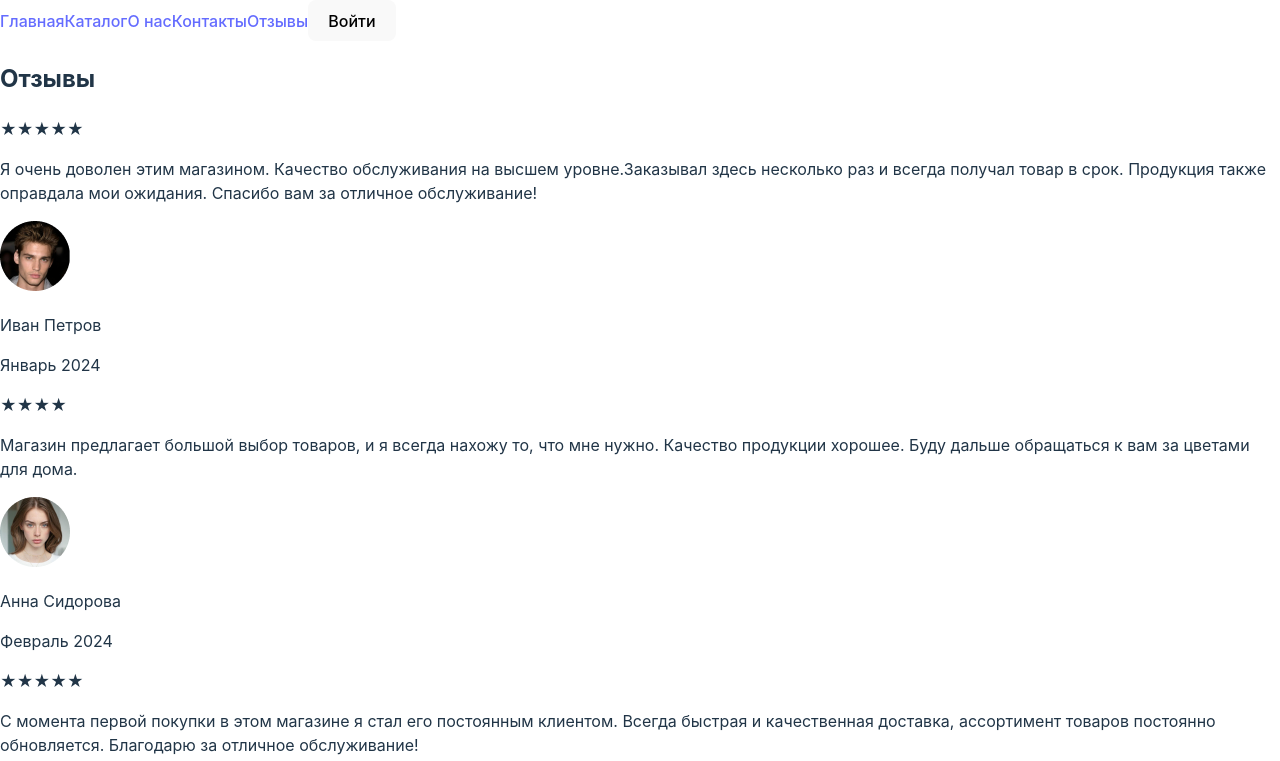
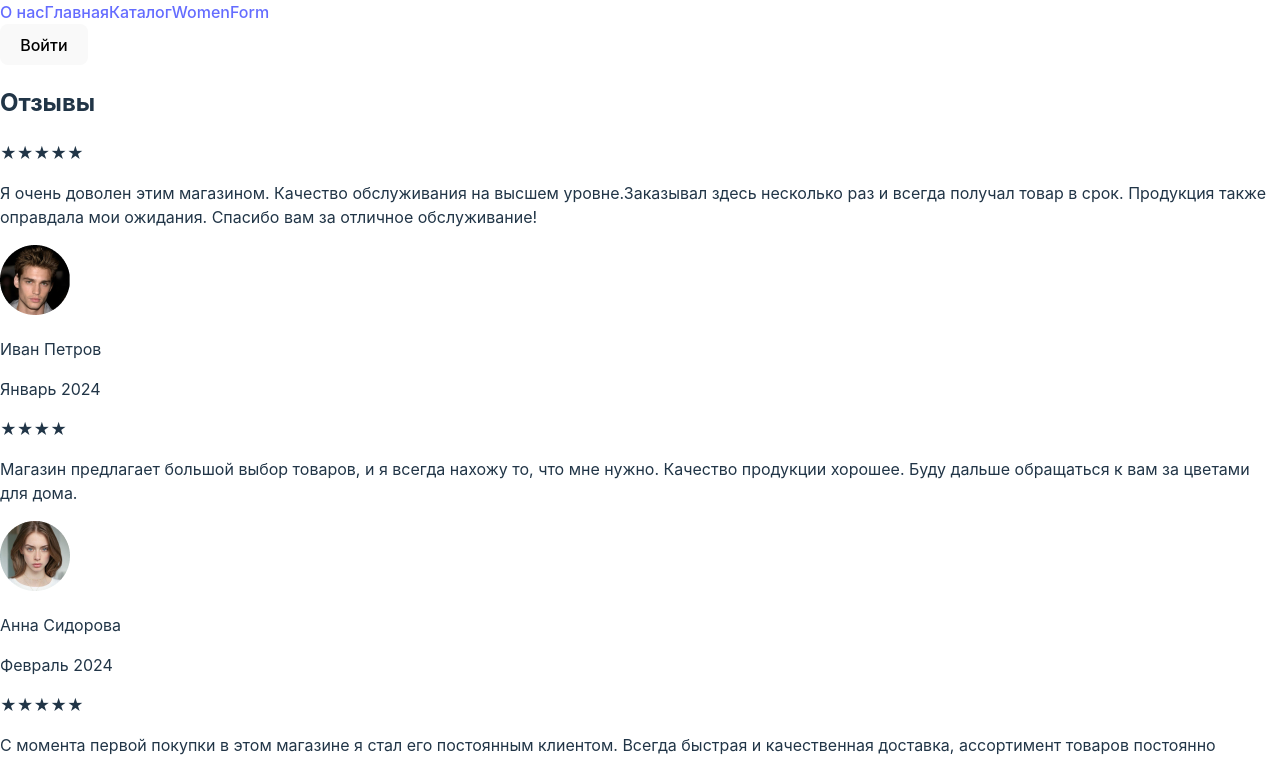
Before and after one commit to khakimovadasha/React-Project-Khakimova, a React (Vite) app in the folder vite-project/: page /REVIEWS in a window 1280 px wide. Shown: the top 761 px of the page. Built offline with nearby package versions, Linux system fonts and the light colour scheme.

Commit message:
fixed private routes + chipichipi-chapachapa

```diff
--- a/vite-project/src/App.tsx
+++ b/vite-project/src/App.tsx
@@ -1,4 +1,3 @@
-import React, { useState } from 'react';
 import MainRouter from './app/routing/index';
 import Navbar from './components/NavBar/index'
 
--- a/vite-project/src/components/NavBar/index.tsx
+++ b/vite-project/src/components/NavBar/index.tsx
@@ -1,28 +1,66 @@
-import React, { useState } from 'react';
-import { Link } from 'react-router-dom';
-import { HOME, CATALOG, ABOUT, CONTACTS, REVIEWS } from '../../app/routing/config';
+import React, { useState, createContext } from "react";
+import { Link } from "react-router-dom";
+import {
+  HOME,
+  CATALOG,
+  ABOUT,
+  CONTACTS,
+  REVIEWS,
+} from "../../app/routing/config";
 
-const Navbar = () => {
-  const [loginButtonText, setButtonText] = useState<string>('Войти');
+interface AuthContextType {
+  loginButtonText: string;
+  toggleLogin: () => void;
+}
+
+const defaultValue: AuthContextType = {
+  loginButtonText: '',
+  toggleLogin: () => {},
+};
+
+const AuthContext = createContext<AuthContextType>(defaultValue);
+
+const Navbar: React.FC = () => {
+  const [isAuthenticated, setIsAuthenticated] = useState(false);
+  const loginButtonText = isAuthenticated ? "Выйти" : "Войти";
 
   const toggleLogin = () => {
-    setButtonText((prevState) => (prevState === 'Войти' ? 'Выйти' : 'Войти'));
+    setIsAuthenticated((prevState) => !prevState);
   };
+  return(
+    <div>
+        <div>
+          <Link to={ABOUT} className="routeLink">
+            О нас
+          </Link>
+          <Link to={HOME} className="routeLink">
+            Главная
+          </Link>
+          <Link to={CATALOG} className="routeLink">
+            Каталог
+          </Link>
 
-  return (
-    <>
-      <div className='route'>
-        <Link to={HOME}>Главная</Link>
-        <Link to={CATALOG}>Каталог</Link>
-        <Link to={ABOUT}>О нас</Link>
-        <Link to={CONTACTS}>Контакты</Link>
-        <Link to={REVIEWS}>Отзывы</Link>
-
-        <button onClick={toggleLogin}>
-          {loginButtonText}
-        </button>
-      </div>
-    </>
+          {!isAuthenticated && (
+            <Link to={CONTACTS} className="routeLink">
+              WomenForm
+            </Link>
+          )}
+          {isAuthenticated && (
+            <Link to={REVIEWS} className="routeLink">
+              Отзывы
+            </Link>
+          )}
+        </div>
+        <AuthContext.Provider value={{ loginButtonText, toggleLogin }}>
+          <div>
+            <button
+              onClick={toggleLogin}
+            >
+              {loginButtonText}
+            </button>
+          </div>
+        </AuthContext.Provider>
+        </div>
   );
 };
 
--- a/vite-project/src/pages/home/index.tsx
+++ b/vite-project/src/pages/home/index.tsx
@@ -1,9 +1,29 @@
-import React from 'react'
+import React, { useEffect } from 'react';
 
 const Home = () => {
+  useEffect(() => {
+    const audio = new Audio('../public/chipi.mp3');
+
+    const handleEnded = () => {
+      audio.currentTime = 0;
+      audio.play();
+    };
+
+    audio.addEventListener('ended', handleEnded);
+
+    audio.play();
+
+    return () => {
+      audio.removeEventListener('ended', handleEnded);
+    };
+  }, []);
+
   return (
-    <div>Это главная</div>
-  )
-}
+    <>
+      <div>Это главная</div>
+      <img src="../public/chipi-chipi-chapa-chapa.gif" height="800px" width="800px" alt="gif" />
+    </>
+  );
+};
 
-export default Home ;
+export default Home;
```
Also changed, not shown: 2 other files (tests, documents, lock files or other folders).
